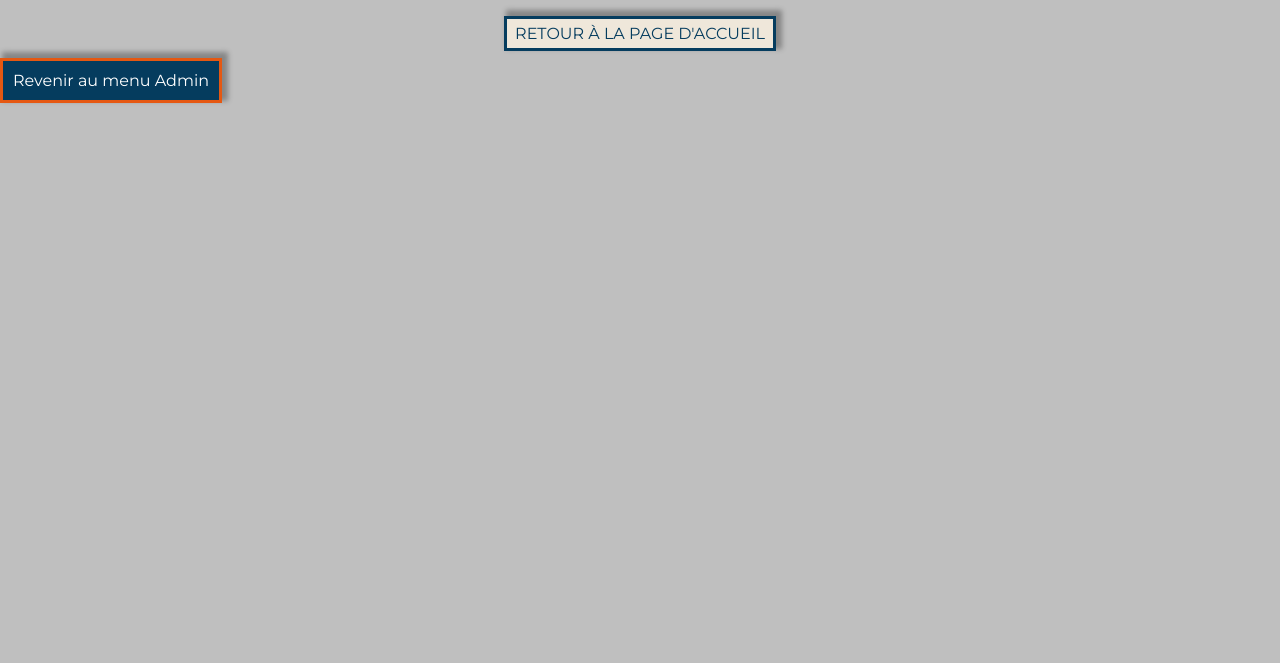
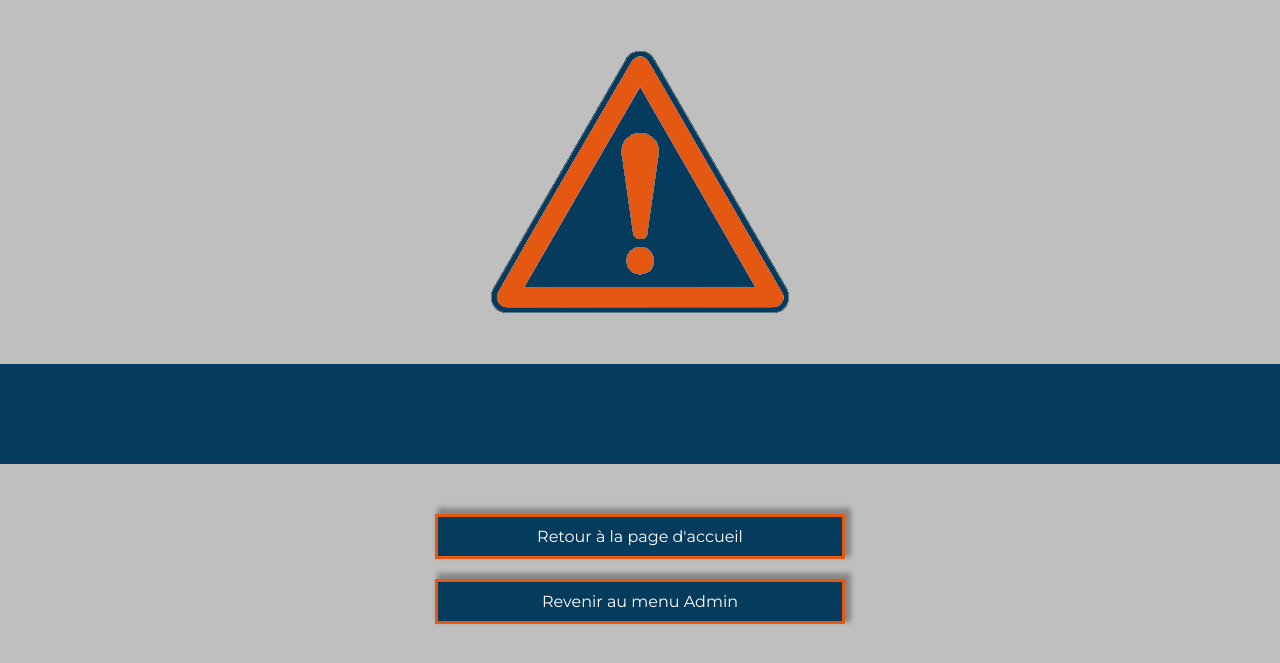
Before and after one commit to tristandalle/OC-DWJ-P8, a PHP site: template view/error/errorView.php in a window 1280 px wide. Shown: the top 663 px of the page. Run offline with PHP 8.4, Linux system fonts and the light colour scheme; the template is opened without the code that fills it, so the values that code supplies are empty; the visitor is signed in with stand-in values (Sample User, id 1); some libraries are stand-ins or nearby versions.

Commit message:
input file bug correction, refacto css, design

```diff
--- a/index.php
+++ b/index.php
@@ -60,8 +60,7 @@
         }
         elseif ($_GET['action'] == 'addChapter'){
             if (!empty($_POST['title']) && !empty($_FILES['image']) && !empty($_POST['content']) && !empty($_POST['resume'])){
-
-                    addChapter($_POST['title'], $_FILES['image'], $_POST['content'], $_POST['resume']);
+                addChapter($_POST['title'], $_FILES['image'], $_POST['content'], $_POST['resume']);
             }
             else{
                 throw new Exception('tous les champs ne sont pas remplis');
--- a/model/MemberManager.php
+++ b/model/MemberManager.php
@@ -19,7 +19,7 @@
 
 
 
-    /*POUR AJOUTER UN NOUVEAU MEMBRE ADMIN
+    /*FOR ADD ADMIN MUMBER
     public function addMembre($pseudo, $pass_hache)
     {
         $db = $this->dbConnect();
--- a/public/css/menu.css
+++ /dev/null
@@ -1,97 +0,0 @@
-nav
-{
-    position: fixed;
-    top: 0;
-    width: 100%;
-    background-color: #053C5E;
-}
-
-#menu, #menu ul
-{
-    padding:0;
-    margin: 20px;;
-    list-style:none;
-    text-align:center;
-}
-
-#menu li
-{
-    display:inline-block;
-    position:relative;
-    background-color: #053C5E;
-}
-
-#menu ul li
-{
-    display:inherit;
-}
-
-
-#menu ul
-{
-    position:absolute;
-    z-index: 2;
-    max-height:0;
-    left: 0;
-    right: 0;
-    overflow:hidden;
-    -moz-transition: .8s all .3s;
-    -webkit-transition: .8s all .3s;
-    transition: .8s all .3s;
-}
-
-#menu li:hover ul
-{
-    max-height:15em;
-}
-
-#ul_form
-{
-    width: 200px;
-}
-
-#li_form
-{
-    padding: 15px;
-}
-
-#li_form form
-{
-    display: flex;
-    flex-direction: column;
-}
-
-#valid_button
-{
-    background-color: #053C5E;
-    color:#EFE7DA
-}
-
-#valid_button:hover{
-    color:#E55812;
-}
-
-#menu a
-{
-    text-decoration:none;
-    display:block;
-    padding:0 40px;
-    color: #EFE7DA;
-}
-
-#menu ul a
-{
-    padding:8px 0;
-}
-
-
-#menu li:hover li a, #menu li ul li form label
-{
-    color:#EFE7DA;
-    text-transform:inherit;
-}
-
-#menu li:hover a, #menu li li:hover a
-{
-    color:#E55812;
-}
--- a/public/css/style.css
+++ b/public/css/style.css
@@ -1,10 +1,21 @@
-/*GENERAL*/
+/*ALL VIEWS*/
 html, body
 {
     margin: 0;
     padding: 0;
     font-family: 'Montserrat', sans-serif;
     background-color: #BFBFBF;
+}
+
+
+/*MENU*/
+
+nav
+{
+    position: fixed;
+    top: 0;
+    width: 100%;
+    background-color: #053C5E;
 }
 
 #logo
@@ -17,10 +28,109 @@
     border-radius: 50%;
     border: solid 3px #053C5E;
     box-shadow: 4px -4px 5px 2px rgba(0, 0, 0, .3);
+}
 
+#menu, #menu ul
+{
+    padding:0;
+    margin: 20px;;
+    list-style:none;
+    text-align:center;
+}
+
+#menu li
+{
+    display:inline-block;
+    position:relative;
+    background-color: #053C5E;
+}
+
+#menu ul li
+{
+    display:inherit;
 }
 
 
+#menu ul
+{
+    position:absolute;
+    z-index: 2;
+    max-height:0;
+    left: 0;
+    right: 0;
+    overflow:hidden;
+    -moz-transition: .8s all .3s;
+    -webkit-transition: .8s all .3s;
+    transition: .8s all .3s;
+}
+
+#menu li:hover ul
+{
+    max-height:15em;
+}
+
+#ul_form
+{
+    width: 200px;
+}
+
+#li_form
+{
+    padding: 15px;
+    padding-top: 0;
+}
+
+#li_form form
+{
+    display: flex;
+    flex-direction: column;
+}
+
+#li_form > form:nth-child(1) > p
+{
+    margin-top: 0;
+}
+
+#valid_button
+{
+    background-color: #053C5E;
+    color: #FFF;
+    padding: 5px 10px 5px 10px;
+}
+
+#valid_button:hover{
+    background-color: #E55812;
+    color: #053C5E;
+    cursor: pointer;
+}
+
+#menu a
+{
+    text-decoration:none;
+    display:block;
+    padding:0 40px;
+    color: #EFE7DA;
+}
+
+#menu ul a
+{
+    padding:8px 0;
+}
+
+
+#menu li:hover li a, #menu li ul li form label
+{
+    color:#EFE7DA;
+    text-transform:inherit;
+}
+
+#menu li:hover a, #menu li li:hover a
+{
+    color:#E55812;
+}
+
+
+/*FRONTEND VIEWS*/
 #title_box
 {
     background-color: #BFBFBF;
@@ -32,14 +142,11 @@
     flex-direction: column;
 }
 
-
-
 h1
 {
     font-size: 2vw;
     color: #053C5E;
     margin: auto;
-
 }
 
 h2
@@ -139,8 +246,6 @@
     max-height: 50px;
 }
 
-
-/*HOME*/
 #header
 {
     background-image: url(../images/home.jpg);
@@ -172,11 +277,6 @@
 
 }
 
-.image_text
-{
-
-}
-
 .image_text img
 {
     max-width: 20%;
@@ -193,7 +293,6 @@
     font-family: 'Libre Baskerville', serif;
 }
 
-/*CHAPTER VIEW */
 #header_chapter
 {
     background-image: url(../images/chapter.jpg);
@@ -245,8 +344,6 @@
     padding-right: 5px;
     text-align: justify;
     border-top: solid 3px #053C5E;
-
-
 }
 
 #signal_comment
@@ -256,13 +353,9 @@
     font-style: italic;
 }
 
-#signal_comment a:hover{
+#signal_comment a:hover
+{
     color: #E55812;
-}
-
-.comment p
-{
-
 }
 
 .post_comment, .post_chapter
@@ -296,18 +389,34 @@
 #submit
 {
     width: 20%;
-    padding: 5px;
     margin-top: 10px;
     background-color: #053C5E;
-    color: #EFE7DA;
+    color: #FFF;
+    padding: 5px 15px 5px 15px;
 }
 
 #submit:hover
 {
-    color: #E55812;
+    background-color: #E55812;
+    color: #053C5E;
+    cursor: pointer;
 }
 
-/*ADMIN VIEW*/
+#header_about img
+{
+    display: block;
+    margin:auto;
+    margin-top: 50px;
+}
+
+#header_about h1
+{
+    text-align: center;
+    margin-bottom: 50px;
+}
+
+
+/*ADMIN VIEWS*/
 #header_admin
 {
     background-image: url(../images/admin.jpg);
@@ -378,17 +487,18 @@
 .admin_form input#update
 {
     margin-left: 40px;
-    padding: 5px;
     background-color: #053C5E;
     color: #FFF;
+    padding: 5px 15px 5px 15px;
 }
 
 .admin_form input#delete
 {
     margin-left: 10px;
-    padding: 5px;
     background-color: #053C5E;
     color: #FFF;
+    padding: 5px 15px 5px 15px;
+}
 }
 
 #content_text_area, #resume_text_area
@@ -399,7 +509,10 @@
 
 .admin_form input#update:hover, .admin_form input#delete:hover
 {
-    color: #E55812
+    background-color: #E55812;
+    color: #053C5E;
+    cursor: pointer;
+
 }
 
 #resume_text_area
@@ -411,23 +524,89 @@
 {
     background-color: #053C5E;
     color: #FFF;
-    padding: 5px;
+    padding: 5px 15px 5px 15px;
 }
 
 .comment form p input#validate:hover, .comment form p input#delete:hover
 {
-    color: #E55812
+    background-color: #E55812;
+    color: #053C5E;
+    cursor: pointer;
 }
 
-#header_about img
+/*ERROR VIEWS*/
+
+#header_error
+{
+    margin-top: 50px;
+    margin-bottom: 50px;
+}
+
+#header_error img
 {
     display: block;
-    margin:auto;
-    margin-top: 50px;
+    margin: auto;
+
 }
 
-#header_about h1
+#error_message
 {
+    background-color:#053C5E;
+    color:#FFF;
+    font-size:1vw;
     text-align: center;
     margin-bottom: 50px;
+    padding: 50px;
+
 }
+
+#error_message form input#no, #error_message form input#yes
+{
+    background-color: #053C5E;
+    color: #FFF;
+    padding: 10px 25px 10px 25px;
+    margin: 10px;
+}
+
+#error_message form input#no:hover, #error_message form input#yes:hover
+{
+    background-color: #E55812;
+    color: #053C5E;
+    cursor: pointer;
+}
+
+#error_message h3
+{
+
+    color: #FFF;
+}
+
+#error_message h3:hover
+{
+    color: #FFF;
+}
+
+.error_mode
+{
+    display: flex;
+    flex-direction: column;
+    align-items: center;
+}
+
+.error_button
+{
+    width: 30%;
+    background-color: #053C5E;
+    box-shadow: 4px -4px 5px 2px rgba(0, 0, 0, .3);
+    border: solid 3px #E55812;
+    padding: 10px;
+    margin-bottom: 20px;;
+    color: #FFF;
+    text-align: center;
+}
+
+.error_button:hover
+{
+    color: #E55812;
+    border-color: #FFF;
+}
--- a/template.php
+++ b/template.php
@@ -7,7 +7,6 @@
         <link href="https://fonts.googleapis.com/css?family=Montserrat" rel="stylesheet">
         <link href="https://fonts.googleapis.com/css?family=Libre+Baskerville" rel="stylesheet">
         <link href="public/css/style.css" rel="stylesheet" />
-        <link href="public/css/menu.css" rel="stylesheet" />
         <script src="https://cloud.tinymce.com/stable/tinymce.min.js?apiKey=hgfv5np9htpj8kze0vkqlfnjqwhvr99sep9zw0q52s56tumu"></script>
 
     </head>
--- a/view/backend/adminView.php
+++ b/view/backend/adminView.php
@@ -18,6 +18,7 @@
     <a href="index.php?action=disconnection" class="admin_button">Quitter la page Admin</a>
 </div>
 
+<!--FOR ADD ADMIN MUMBER!-->
 <!--<form action="index.php?action=newmember" method="post">
     <label for="pseudo">pseudo</label>
     <input type="text" name="pseudo">
--- a/view/error/errorConfirmView.php
+++ b/view/error/errorConfirmView.php
@@ -2,11 +2,17 @@
 
 <?php ob_start(); ?>
 
+<div id="header_error">
+    <img src="public/images/Signal_attention.png"/>
+</div>
+
+<div id="error_message">
 <form action="index.php?action=<?= $link ?>" method="post">
 <p><?= $message ?></p>
     <input type="submit" id="yes" name="confirm" value="oui"/>
     <input type="submit" id="no" name="confirm" value="non"/>
 </form>
+</div>
 
 <?php $content = ob_get_clean(); ?>
 
--- a/view/error/errorView.php
+++ b/view/error/errorView.php
@@ -1,21 +1,43 @@
-<?php session_start(); ?>
+<?php session_start() ;?>
 
 <?php $title = 'Alerte'; ?>
 
 <?php ob_start(); ?>
 
-<p><?= $e->getMessage(); ?></p>
+<div id="header_error">
+    <img src="public/images/Signal_attention.png"/>
+</div>
 
-<a href="index.php"><p id="text_center">Retour à la page d'accueil</p></a>
+<div id="error_message">
+<h3><?= $e->getMessage(); ?></h3>
+</div>
 
 <?php
 if(isset($_SESSION['pseudo'])){
 ?>
-<a href="index.php?action=accessHomeAdmin" class="admin_button">Revenir au menu Admin</a>
+<div class ="error_mode">
+<a href="index.php?action=disconnection" class="error_button">Retour à la page d'accueil</a>
+</div>
 <?php
-
+}else{
+?>
+<div class ="error_mode">
+<a href="index.php" class="error_button">Retour à la page d'accueil</a>
+</div>
+<?php
 }
 ?>
+
+<?php
+if(isset($_SESSION['pseudo'])){
+?>
+<div class ="error_mode">
+    <a href="index.php?action=accessHomeAdmin" class="error_button">Revenir au menu Admin</a>
+</div>
+<?php
+}
+?>
+
 <?php $content = ob_get_clean(); ?>
 
 <?php require('template.php'); ?>
```
Also changed, not shown: controller/frontend.php (+8 -18 lines), public/images/Signal_attention.png (added), public/images/uploads/admin.jpg (deleted), public/images/uploads/home.jpg (deleted).
